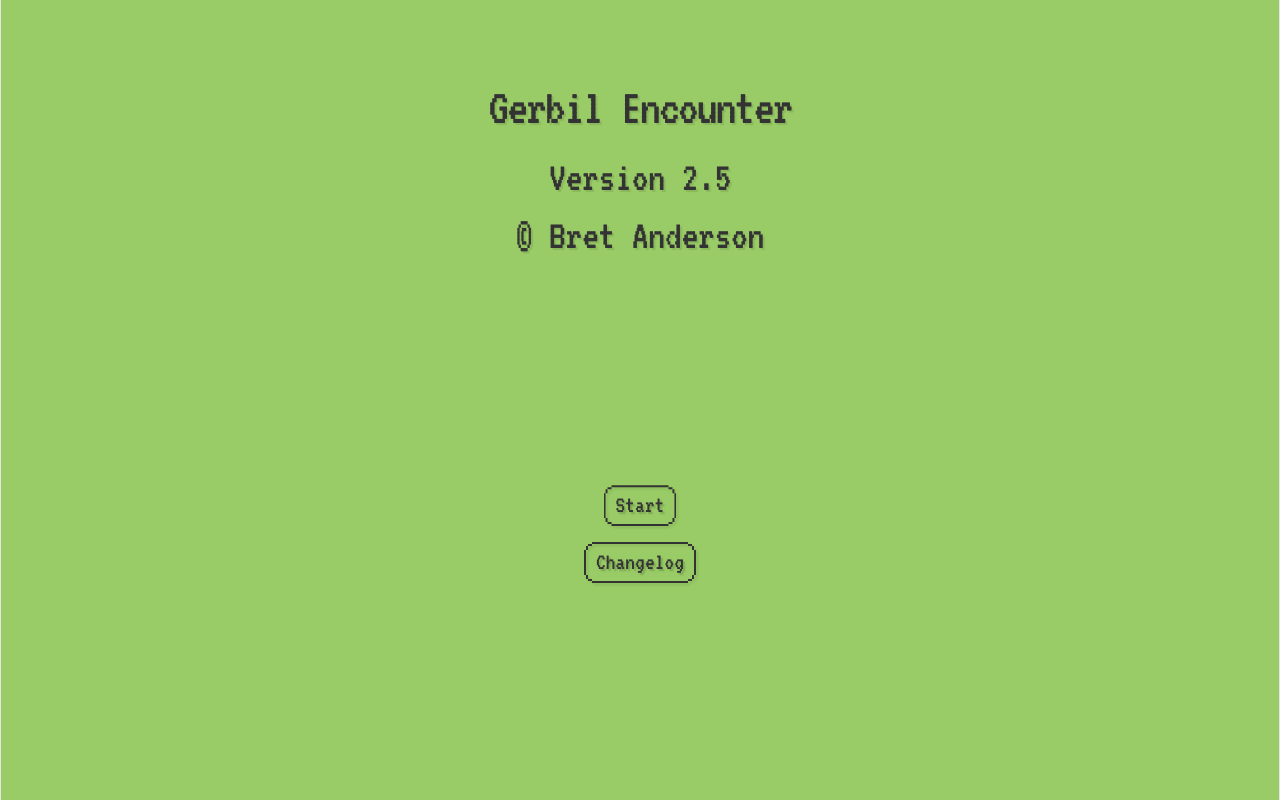
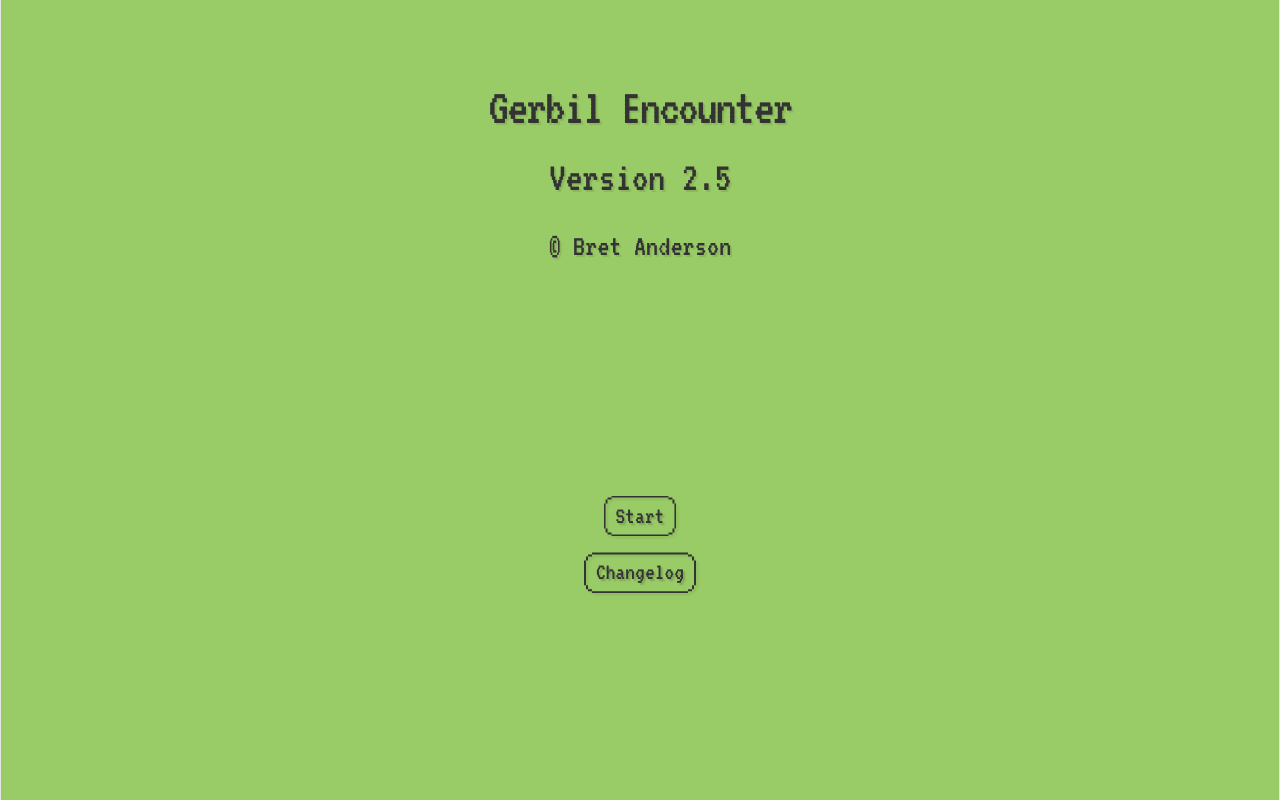
Before and after one commit to Jargonius/Bear-Encounter, a React (Vite) app: page / in a window 1280 px wide. Built offline with nearby package versions, Linux system fonts and the light colour scheme.

Commit message:
Change copyright notice to h3 element.

```diff
--- a/src/App.tsx
+++ b/src/App.tsx
@@ -43,7 +43,7 @@ function App() {
           <div>
             <h1>{enemy.type} Encounter</h1>
             <h2>Version 2.5</h2>
-            <h2>© Bret Anderson</h2>
+            <h3>© Bret Anderson</h3>
           </div>
 
           <div className='spacer'></div>
```
